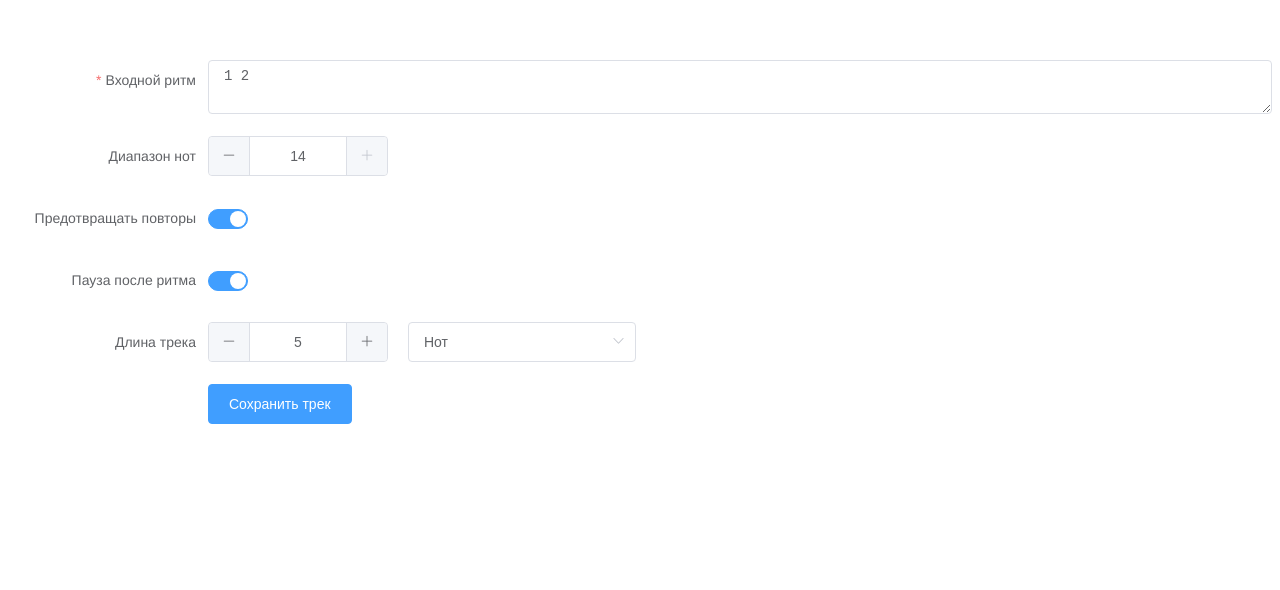
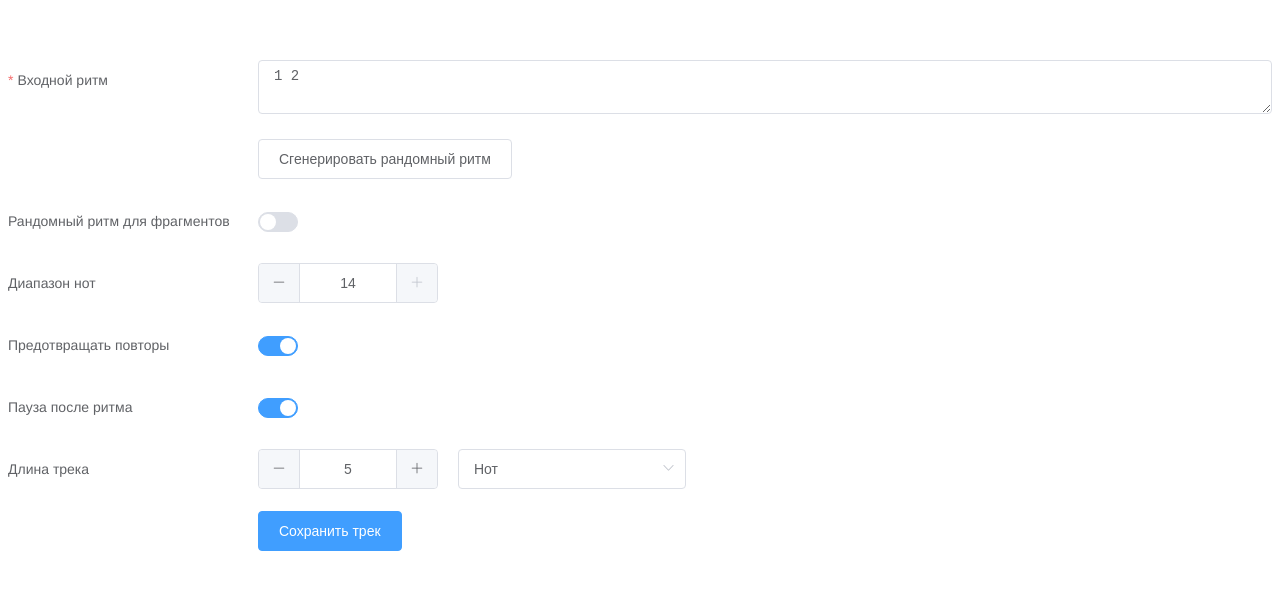
Before and after one commit to v9gel/midigen, a Vue app: page / in a window 1280 px wide. Shown: the top 590 px of the page. Built offline with nearby package versions, Linux system fonts and the light colour scheme.

Commit message:
+ рандомный ритм

```diff
--- a/src/components/GeneratorMidi.vue
+++ b/src/components/GeneratorMidi.vue
@@ -1,9 +1,15 @@
 <template>
     <div>
-        <el-form :model="ruleForm" :rules="rules" ref="ruleForm" label-width="200px">
+        <el-form :model="ruleForm" label-position="left" :rules="rules" ref="ruleForm" label-width="250px">
             <el-form-item label="Входной ритм" prop="beat">
-                <el-input type="textarea" v-model="ruleForm.beat"></el-input>
+                <el-input type="textarea" v-model="ruleForm.beat" :disabled="ruleForm.isRandomBeat"></el-input>
+                <el-button type="default" @click="randomBeat()" :disabled="ruleForm.isRandomBeat" style="margin-top: 25px">Сгенерировать рандомный ритм</el-button>
             </el-form-item>
+
+            <el-form-item label="Рандомный ритм для фрагментов" prop="repeatControl">
+                <el-switch v-model="ruleForm.isRandomBeat"></el-switch>
+            </el-form-item>
+
             <el-form-item label="Диапазон нот" prop="noteCount">
                 <el-input-number v-model="ruleForm.noteCount" :min="2" :max="14"></el-input-number>
             </el-form-item>
@@ -47,7 +53,8 @@
                     repeatControl: true,
                     restEnable: true,
                     trackLength: 5,
-                    typeLength: 'note'
+                    typeLength: 'note',
+                    isRandomBeat: false
                 },
                 rules: {
                     beat: [
@@ -64,6 +71,18 @@
             };
         },
         methods:{
+            randomBeat(){
+                function randomInteger(min, max) {
+                    let rand = min - 0.5 + Math.random() * (max - min + 1);
+                    return  Math.round(rand);
+                }
+
+                let randomLenth = randomInteger(5, 25);
+                this.ruleForm.beat = '';
+                for(let i = 0; i < randomLenth; i++){
+                    this.ruleForm.beat = this.ruleForm.beat + randomInteger(1,32) + ' ';
+                }
+            },
             submitForm(formName) {
                 this.$refs[formName].validate((valid) => {
                     if (valid) {
--- a/src/components/generator.js
+++ b/src/components/generator.js
@@ -19,9 +19,23 @@ function randomInteger(min, max, isRepeatedControl) {
     }
 }
 
+function randomBeat() {
+    function randomInteger(min, max) {
+        let rand = min - 0.5 + Math.random() * (max - min + 1);
+        return  Math.round(rand);
+    }
+
+    let randomLenth = randomInteger(5, 25);
+    let beat = [];
+    for(let i = 0; i < randomLenth; i++){
+        beat.push(randomInteger(1,32));
+    }
+    return beat;
+}
+
 const notes = ['C4', 'D4', 'E4', 'F4', 'G4', 'A4', 'B4', 'C5', 'D5', 'E5', 'F5', 'G5', 'A5', 'B5'];
 
-function generator({beat, noteCount, repeatControl, trackLength, typeLength, restEnable}) {
+function generator({beat, noteCount, repeatControl, trackLength, typeLength, restEnable, isRandomBeat}) {
     let track = new MidiWriter.Track();
     let events = [];
 
@@ -31,6 +45,10 @@ function generator({beat, noteCount, repeatControl, trackLength, typeLength, res
 
     let curS = 0;
     for (let i = 0; i < trackLength;){
+        if(isRandomBeat){
+            beat = randomBeat();
+        }
+
         beat.forEach(r => {
             if(i < trackLength) {
                 events.push(
@@ -60,7 +78,7 @@ function generator({beat, noteCount, repeatControl, trackLength, typeLength, res
         }
     }
 
-    track.addEvent(events, function(event, index) {
+    track.setTempo(30).addEvent(events, function(event, index) {
             event;
             index;
             return {sequential: true};
```
